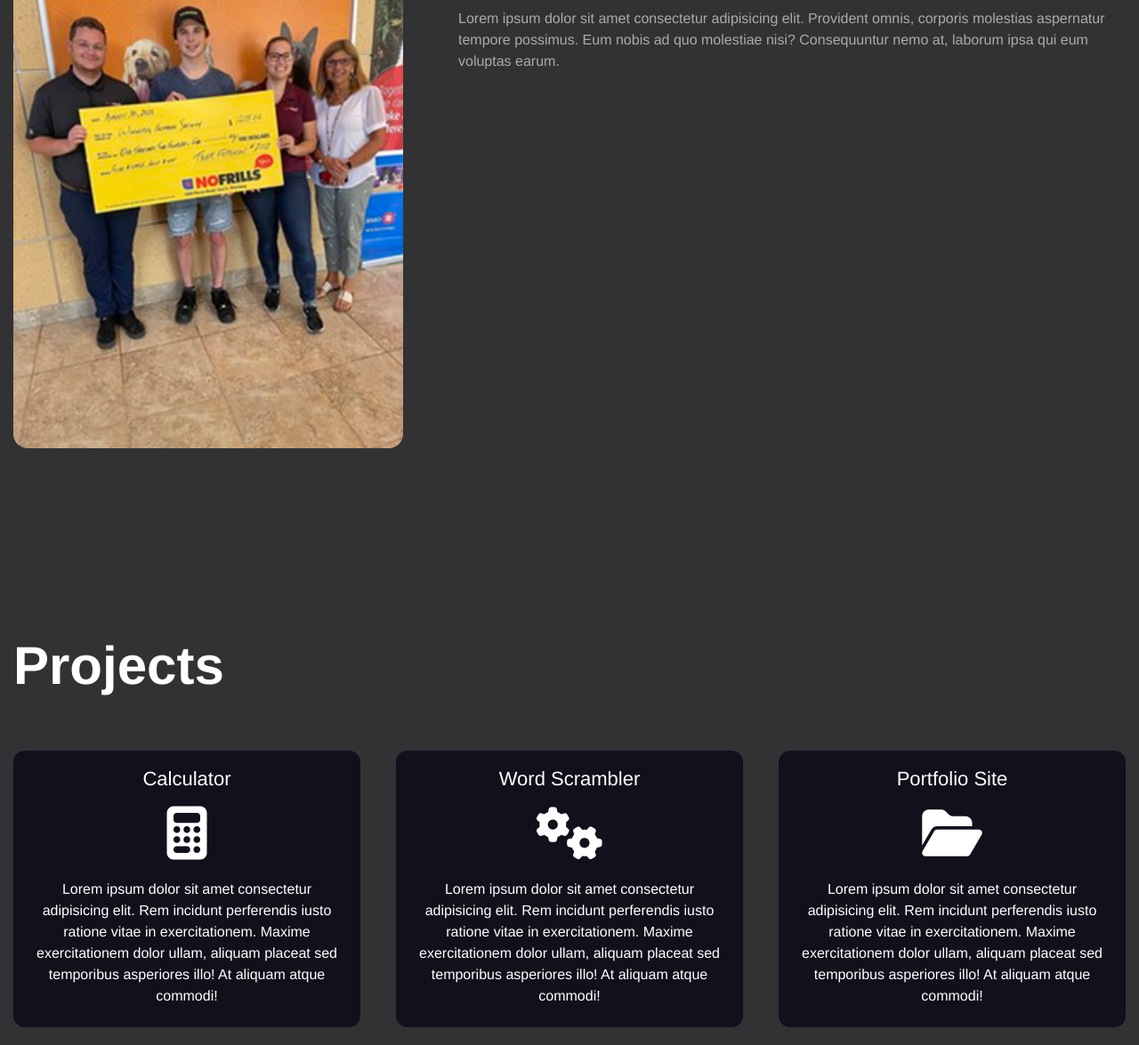
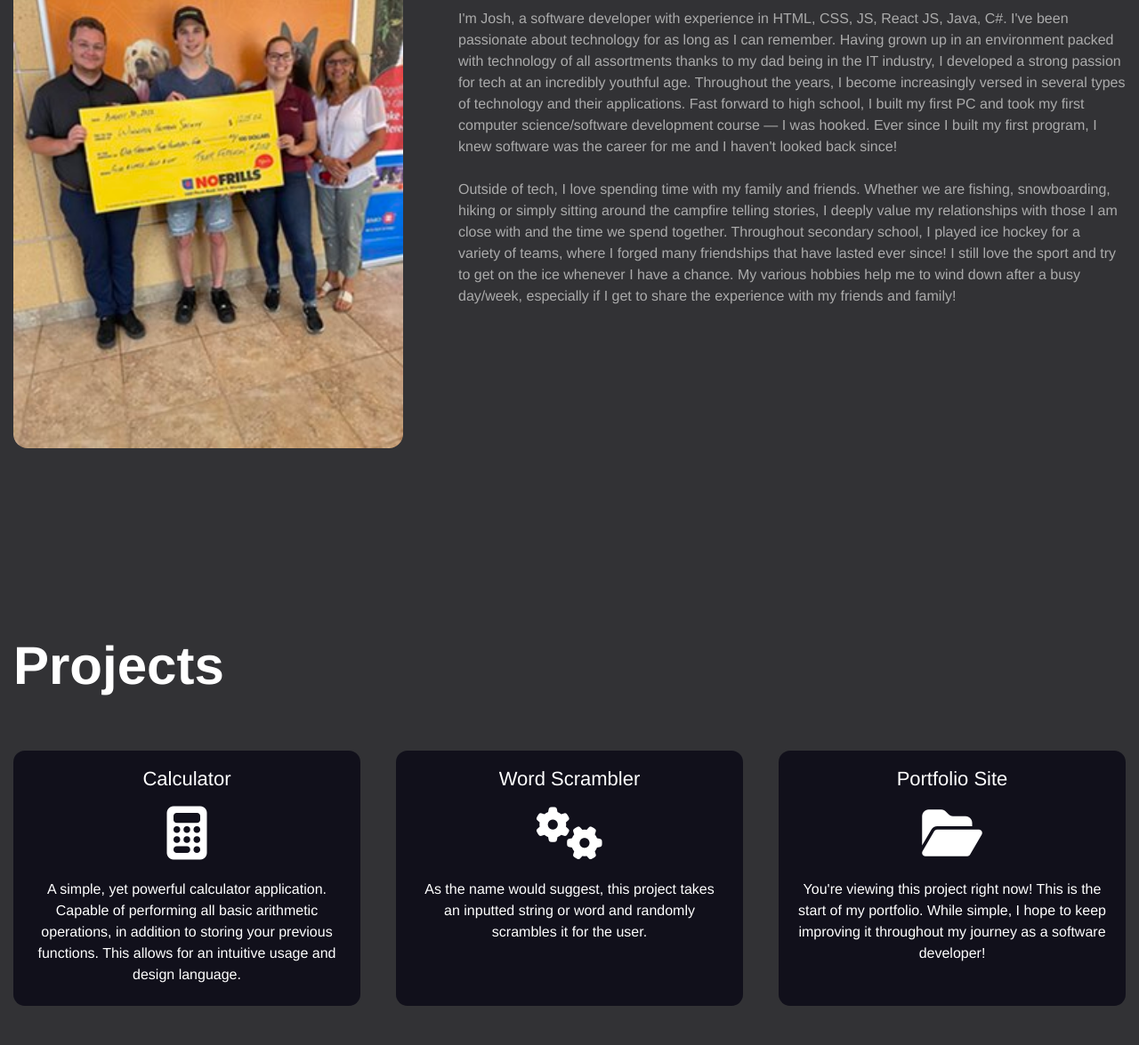
Before and after one commit to jgable01/jgable01.github.io, a plain HTML site: page index.html in a window 1280 px wide. Shown: the part 285-1460 px from the top of the page at 89% size. Drawn offline with Linux system fonts and the light colour scheme.

Commit message:
Added text

```diff
--- a/index.html
+++ b/index.html
@@ -52,10 +52,29 @@
           </div>
           <div class="about-col2">
             <h2 class="title-about">About Me</h2>
-            <p>Lorem ipsum dolor sit amet consectetur adipisicing elit.
-              Provident omnis, corporis molestias aspernatur tempore possimus.
-              Eum nobis ad quo molestiae nisi? Consequuntur nemo at,
-              laborum ipsa qui eum voluptas earum.
+            <p>
+              I'm Josh, a software developer with experience in HTML, CSS, JS, React JS,
+              Java, C#. I've been passionate about technology for as long as I can remember.
+              Having grown up in an environment packed with technology of all assortments thanks to my dad being in the
+              IT
+              industry,
+              I developed a strong passion for tech at an incredibly youthful age.
+              Throughout the years, I become increasingly versed in several types of technology and their applications.
+              Fast forward to high school, I built my first PC and took my first computer science/software development
+              course — I was hooked.
+              Ever since I built my first program,
+              I knew software was the career for me and I haven't looked back since!
+            </p>
+            <br>
+            <p>
+              Outside of tech, I love spending time with my family and friends.
+              Whether we are fishing, snowboarding, hiking or simply sitting around the campfire telling stories,
+              I deeply value my relationships with those I am close with and the time we spend together.
+              Throughout secondary school, I played ice hockey for a variety of teams,
+              where I forged many friendships that have lasted ever since!
+              I still love the sport and try to get on the ice whenever I have a chance.
+              My various hobbies help me to wind down after a busy day/week,
+              especially if I get to share the experience with my friends and family!
             </p>
           </div>
         </div>
@@ -71,33 +90,26 @@
             <h3>Calculator</h3>
             <i class="fa-solid fa-calculator"></i>
             <p>
-              Lorem ipsum dolor sit amet consectetur adipisicing elit.
-              Rem incidunt perferendis iusto ratione vitae in exercitationem.
-              Maxime exercitationem dolor ullam,
-              aliquam placeat sed temporibus asperiores illo!
-              At aliquam atque commodi!
+              A simple, yet powerful calculator application. Capable of performing
+              all basic arithmetic operations, in addition to storing your previous
+              functions. This allows for an intuitive usage and design language.
             </p>
           </div>
           <div class="project2">
             <h3>Word Scrambler</h3>
             <i class="fa-solid fa-gears"></i>
             <p>
-              Lorem ipsum dolor sit amet consectetur adipisicing elit.
-              Rem incidunt perferendis iusto ratione vitae in exercitationem.
-              Maxime exercitationem dolor ullam,
-              aliquam placeat sed temporibus asperiores illo!
-              At aliquam atque commodi!
+              As the name would suggest, this project takes an inputted string or
+              word and randomly scrambles it for the user.
             </p>
           </div>
           <div class="project3">
             <h3>Portfolio Site</h3>
             <i class="fa-solid fa-folder-open"></i>
             <p>
-              Lorem ipsum dolor sit amet consectetur adipisicing elit.
-              Rem incidunt perferendis iusto ratione vitae in exercitationem.
-              Maxime exercitationem dolor ullam,
-              aliquam placeat sed temporibus asperiores illo!
-              At aliquam atque commodi!
+              You're viewing this project right now! This is the start of my portfolio.
+              While simple, I hope to keep improving it throughout my journey
+              as a software developer!
             </p>
           </div>
         </div>
@@ -130,9 +142,11 @@
       <div class="footer-content">
         <h3>Joshua Gable</h3>
         <ul class="footer-socials">
-          <li><a href="https://www.facebook.com/profile.php?id=100009848858597"><i class="fa-brands fa-facebook"></i></a>
+          <li><a href="https://www.facebook.com/profile.php?id=100009848858597"><i
+                class="fa-brands fa-facebook"></i></a>
           </li>
-          <li><a href="https://www.youtube.com/channel/UCqiqgo_eAStOSGe82kcCpcQ"><i class="fa-brands fa-youtube"></i></a>
+          <li><a href="https://www.youtube.com/channel/UCqiqgo_eAStOSGe82kcCpcQ"><i
+                class="fa-brands fa-youtube"></i></a>
           </li>
           <li><a href="https://www.linkedin.com/in/josh-gable-19013320a"><i class="fa-brands fa-linkedin"></i></a></li>
         </ul>
```
